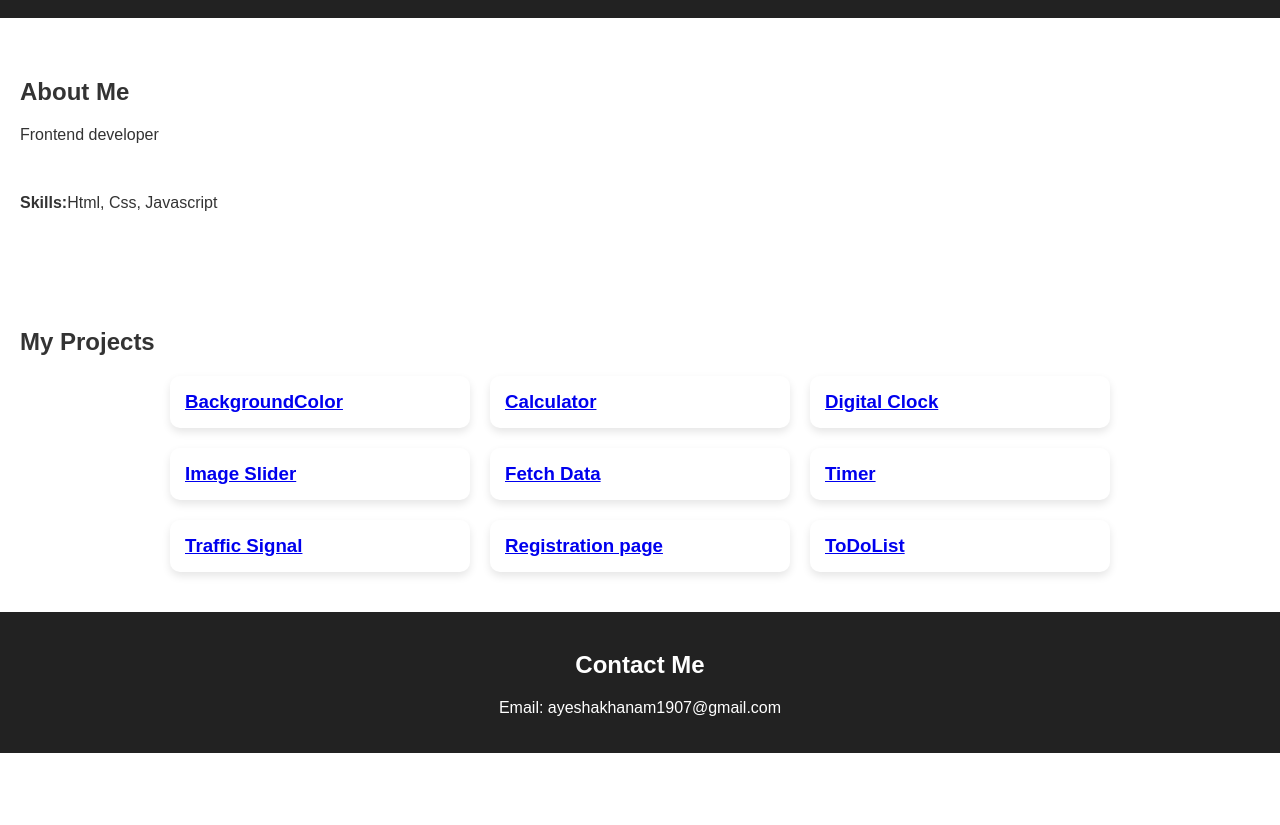
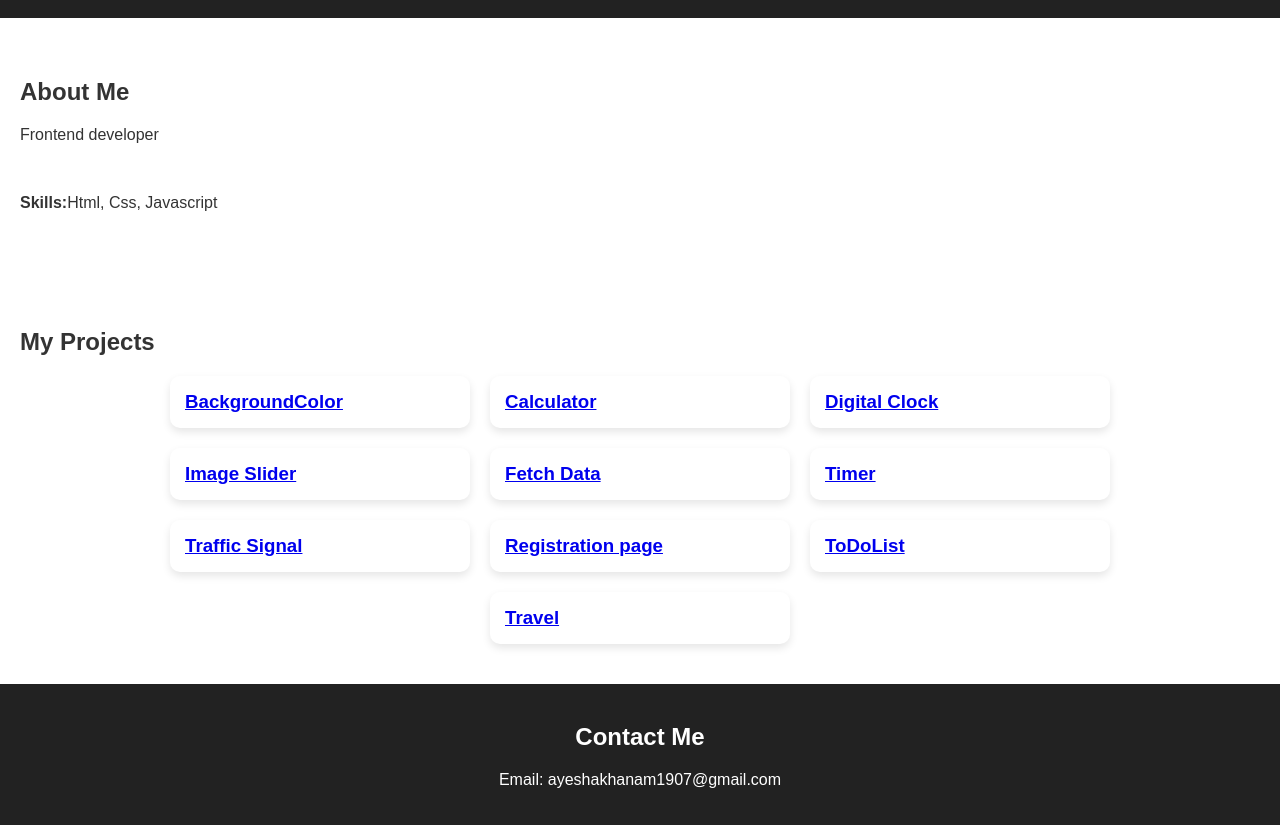
Before and after one commit to ayeshakhan1907/Portfolio, a plain HTML site: page index.html in a window 1280 px wide. Shown: the part 120-945 px from the top of the page. Before the commit the page ends 873 px from the top, so only its background shows below. Drawn offline with Linux system fonts and the light colour scheme.

Commit message:
Update index.html

```diff
--- a/index.html
+++ b/index.html
@@ -53,7 +53,9 @@
             <div class="project-card">
                 <h3><a href="ToDoList.html">ToDoList</a></h3>
             </div>
-
+            <div class="project-card">
+                <h3><a href="https://tinyurl.com/39wdcjnc">Travel</a></h3>
+            </div>
 
         </div>
     </section>
```
